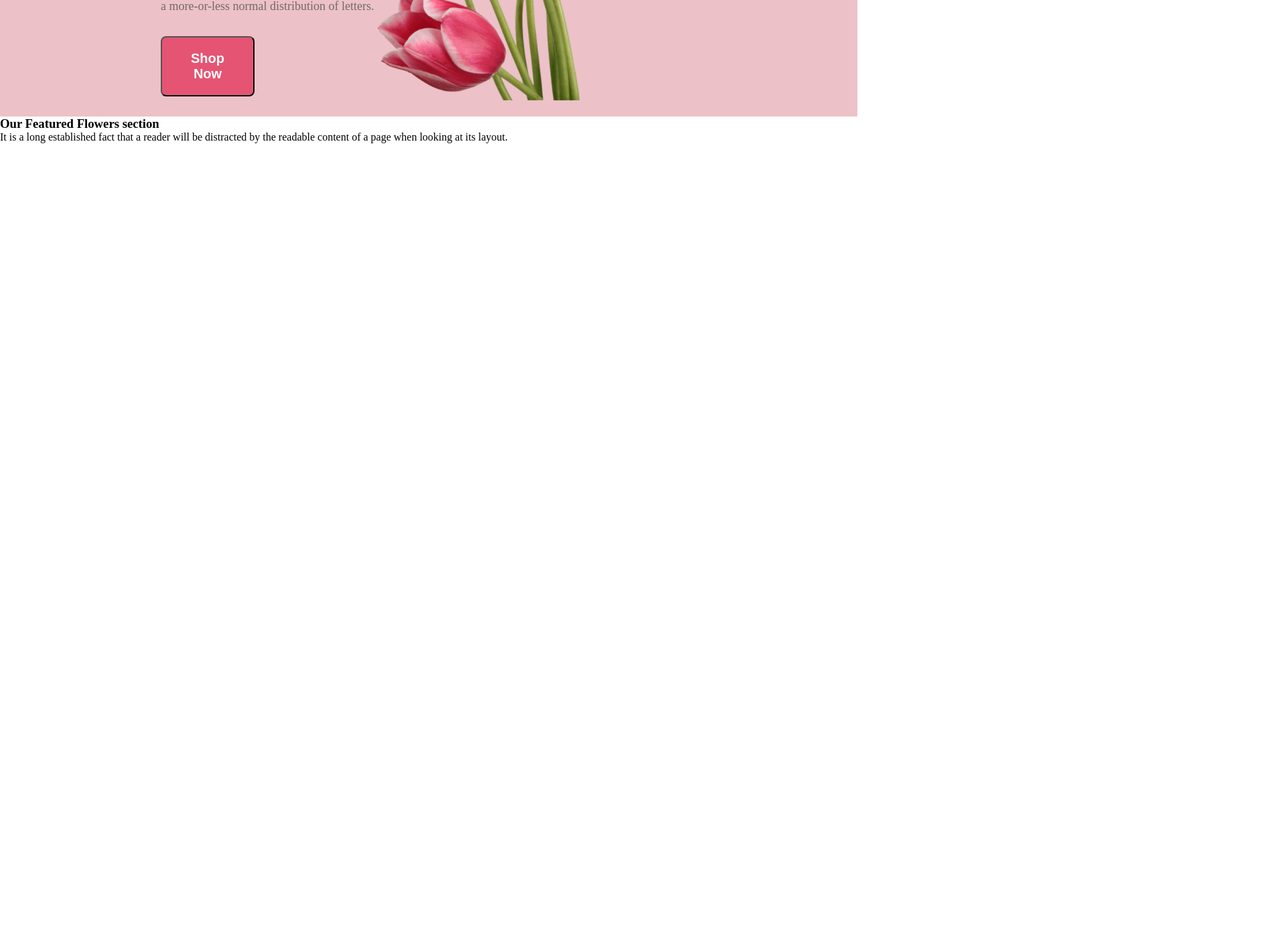
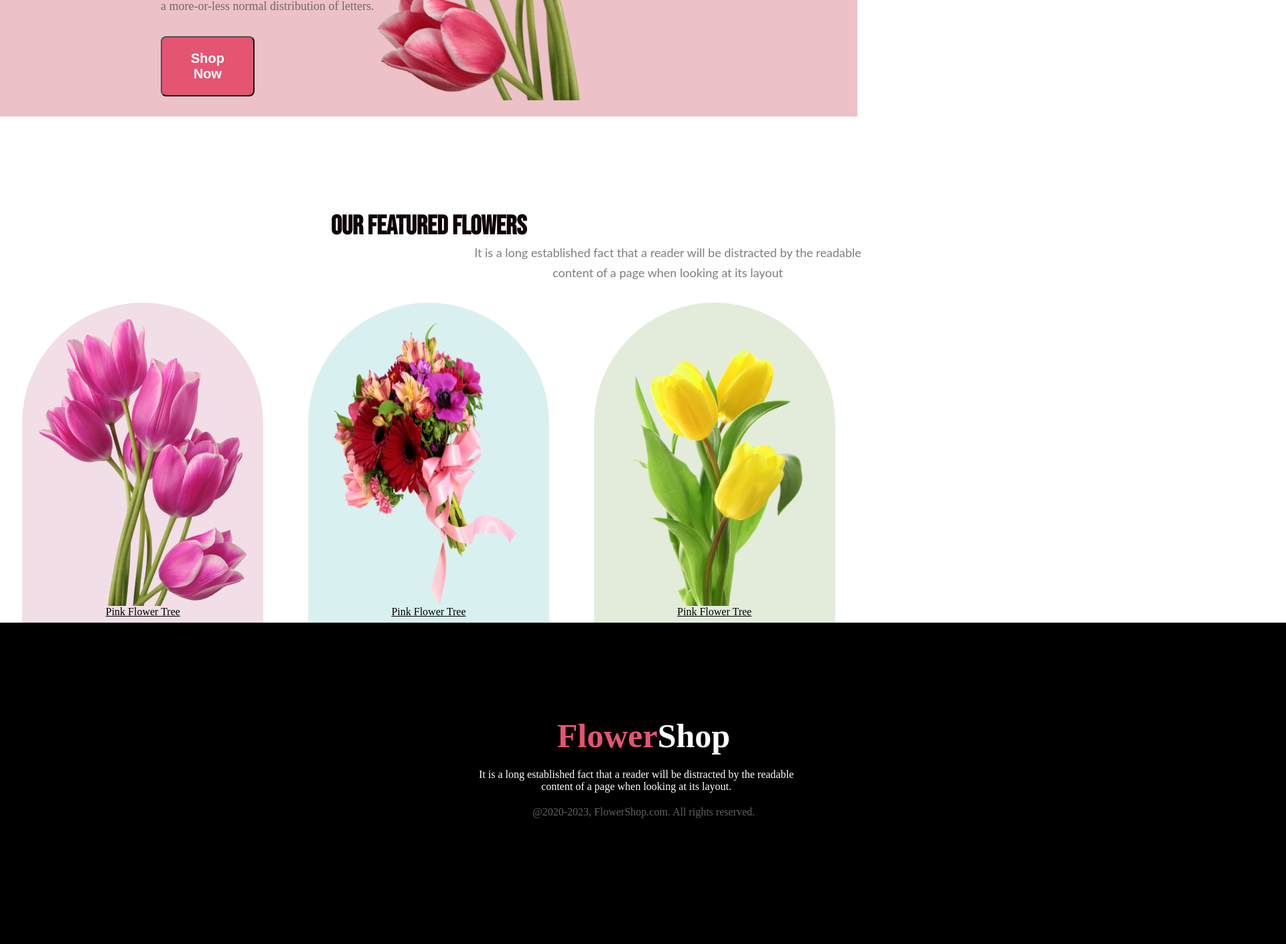
Before and after one commit to Tahsin0909/Assignment-1, a plain HTML site: page index.htm in a window 1280 px wide. Shown: the part 500-1910 px from the top of the page at 67% size, 1920 px wide, since content can reach past the window. Before the commit the page ends 800 px from the top, so only its background shows below. Drawn offline with Linux system fonts and the light colour scheme.

Commit message:
added feature and footer

```diff
--- a/index.htm
+++ b/index.htm
@@ -20,14 +20,77 @@
 
     <!-- End os Banner section -->
     <!-- start of Our Featured Flowers section -->
-    <section>
+    <!-- <section>
         <div class="featured-text">
-            <h3  class="featured-heading">Our Featured Flowers section</h3>
+            <h3  class="featured-heading">Our Featured Flowers</h3>
             <p class="featured-line">It is a long established fact that a reader will be distracted by the
                  readable content of a page when looking at its layout.</p>
         </div>
-        <div> </div>
-    </section>
+        <div class="featured-image">
+            <figure class="featured-img-style" >
+                <img src="./Flower Asset/pngwing 5.png" alt="Image of Flower">
+                <figcaption> Pink Flower Tree </figcaption>
+              </figure>
+              <figure class="featured-img-style" >
+                <img src="./Flower Asset/pngwing 6.png" alt="Image of Flower">
+                <figcaption> Pink Flower Tree </figcaption>
+              </figure>
+              <figure class="featured-img-style" >
+                <img src="./Flower Asset/pngwing 7.png" alt="Image of Flower">
+                <figcaption> Pink Flower Tree </figcaption>
+              </figure>
+        </div>
+    </section> -->
+    <!-- ENd of Our Featured Flowers section -->
+    <!-- ------------second section head line---------- -->
+<section>
+    <div class="second-width">
+        <link rel="preconnect" href="https://fonts.googleapis.com">
+        <link rel="preconnect" href="https://fonts.gstatic.com" crossorigin>
+        <link href="https://fonts.googleapis.com/css2?family=Bebas+Neue&display=swap" rel="stylesheet">
+        <h1 class="holl"> <span class="dream">Our Featured Flowers</span></h1>
+        <p class="featured-line">
+            It is a long established fact that a reader will be distracted by the readable <br>
+            content of a page when looking at its layout
+        </p>
+    </div>
+</section>
+<!-- ------------------------second section head line end----------- -->
+
+<!-- -----------------------featurtes photo box start---------------- -->
+
+ <section class="featured">
+
+    <div class="first-box">
+        <img src="Flower Asset/pngwing 6.png" alt="" />
+        <p>
+            Pink Flower Tree
+        </p>
+    </div>
+    <div class="second-box">
+        <img src="Flower Asset/pngwing 5.png" alt="" />
+        <p>
+            Pink Flower Tree
+        </p>
+
+    </div>
+    <div class="third-box">
+        <img src="Flower Asset/pngwing 7.png" alt="" />
+        <p>
+            Pink Flower Tree
+        </p>
+
+    </div>
+</section>
+<!-- -----------------------features photo box end-------------------- -->
+<!-- start of footer -->
+<footer class="footer-section">
+    <h1 class="footer-heading"><span class="footer-flower">Flower</span>Shop</h1>
+    <p class="footer-paragraph">It is a long established fact that a reader will be distracted by the readable content of
+        a page when looking at its layout.</p>
+    <p class="footer-copyright">@2020-2023, FlowerShop.com. All rights reserved. </p>
+</footer>
+<!-- end of footer -->
 
 </body>
 </html>
--- a/style.css
+++ b/style.css
@@ -42,8 +42,149 @@ background: #E55473;
 width: 500px;
 height: 600px;
 /* padding: 0px 240px 4017px 1045px; */
-position: fixed;
+position: absolute;
 top: 50px;
 right: 240px;
 }
 /* <!-- End os Banner section --> */
+/* <!-- start of Our Featured Flowers section --> */
+/* .featured-text{
+    text-align: center;
+}
+.featured-heading{
+    font-size: 50px;
+    padding-top: 100px;
+    padding-bottom: 10px;
+}
+.featured-line{
+    width: 500px;
+    padding-left: 700px;
+    color: rgb(114, 105, 105);
+}
+.featured-image{
+    display: flex;
+    width: 310px;
+height: 428px;
+flex-shrink: 0;
+gap: 300px;
+}
+.featured-img-style{
+    width: 310px;
+    height: 428px;
+    flex-shrink: 0;
+} */
+.second-width{
+    margin: 0 auto;
+    text-align: center;
+    }
+.second-width h1{
+    font-family: 'Bebas Neue', cursive;
+    padding-top: 140px;
+}
+.dream{
+    font-size: 40px;
+    color:rgb(14, 2, 4);
+}
+.first-box{
+  background: #ed99cd;
+  width: 310px;
+  height: 428px;
+  border-radius: 300px 300px 0px 0px;
+  padding: 25px;
+    margin: auto;
+    text-align:center;
+    text-decoration: underline;
+background: rgba(167, 33, 98, 0.15);
+}
+.second-box{
+      background: #ed99cd;
+      width: 310px;
+      height: 428px;
+      border-radius: 300px 300px 0px 0px;
+      padding: 25px;
+    margin: auto;
+    text-align:center;
+    text-decoration: underline;
+background: rgba(5, 151, 160, 0.15);
+    }
+    .third-box{
+        background: #ed99cd;
+        width: 310px;
+        height: 428px;
+        padding: 25px;
+    margin: auto;
+    text-align:center;
+    text-decoration: underline;
+    border-radius: 300px 300px 0px 0px;
+    background: rgba(71, 125, 17, 0.15);
+    }
+    .first-box img{
+        width: 310px;
+        height: 428px;
+        margin: auto;
+        display: block;
+
+    }
+    .second-box img{
+        width: 310px;
+height: 428px;
+        margin: auto;
+        display: block;
+
+    }
+    .third-box img{
+        width: 310px;
+        height: 428px;
+        margin: auto;
+        display: block;
+}
+.featured{
+    display: flex;
+}
+.featured-line{
+width: 594px;
+text-align: center;
+flex-shrink: 0;
+color: rgba(39, 39, 39, 0.60);
+font-family: Lato;
+font-size: 18px;
+font-style: normal;
+font-weight: 400;
+line-height: 30px;
+padding-left: 700px ;
+padding-bottom: 30px;
+}
+/* <!-- start of footer --> */
+.footer-section{
+    background-color: black;
+    width: 1922px;
+height: 350px;
+flex-shrink: 0;
+text-align: center;
+padding-top: 130px;
+}
+.footer-flower{
+    color: #E55473;
+}
+.footer-heading{
+    color: white;
+    padding: 10px;
+    text-align: center;
+    font-size: 50px;
+}
+.footer-paragraph {
+    color: white;
+    padding: 10px;
+    width: 500px;
+    text-align: center;
+    padding-left: 700px;
+}
+.footer-copyright{
+    color: rgba(138, 130, 130, 0.73);
+    padding: 10px;
+    text-align: center;
+
+
+}
+
+/* <!-- End of footer --> */
```
